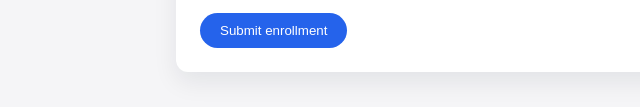
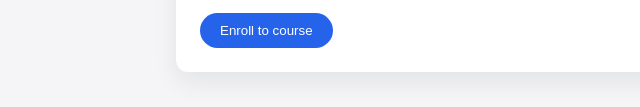
Before and after one commit to Patryk-stack/English-School-Automation-Lab, a plain HTML site: page app/enroll.html in a window 1280 px wide. Shown: the part 701-808 px from the top of the page, 0-640 px from the left. Drawn offline with Linux system fonts and the light colour scheme.

Commit message:
Change enroll button text

```diff
--- a/app/enroll.html
+++ b/app/enroll.html
@@ -65,7 +65,7 @@
         <textarea id="notes" name="notes" rows="3" placeholder="Anything we should know?"></textarea>
       </div>
 
-      <button type="submit" class="btn-primary">Submit enrollment</button>
+      <button type="submit" class="btn-primary">Enroll to course</button>
     </form>
   </main>
 
```
